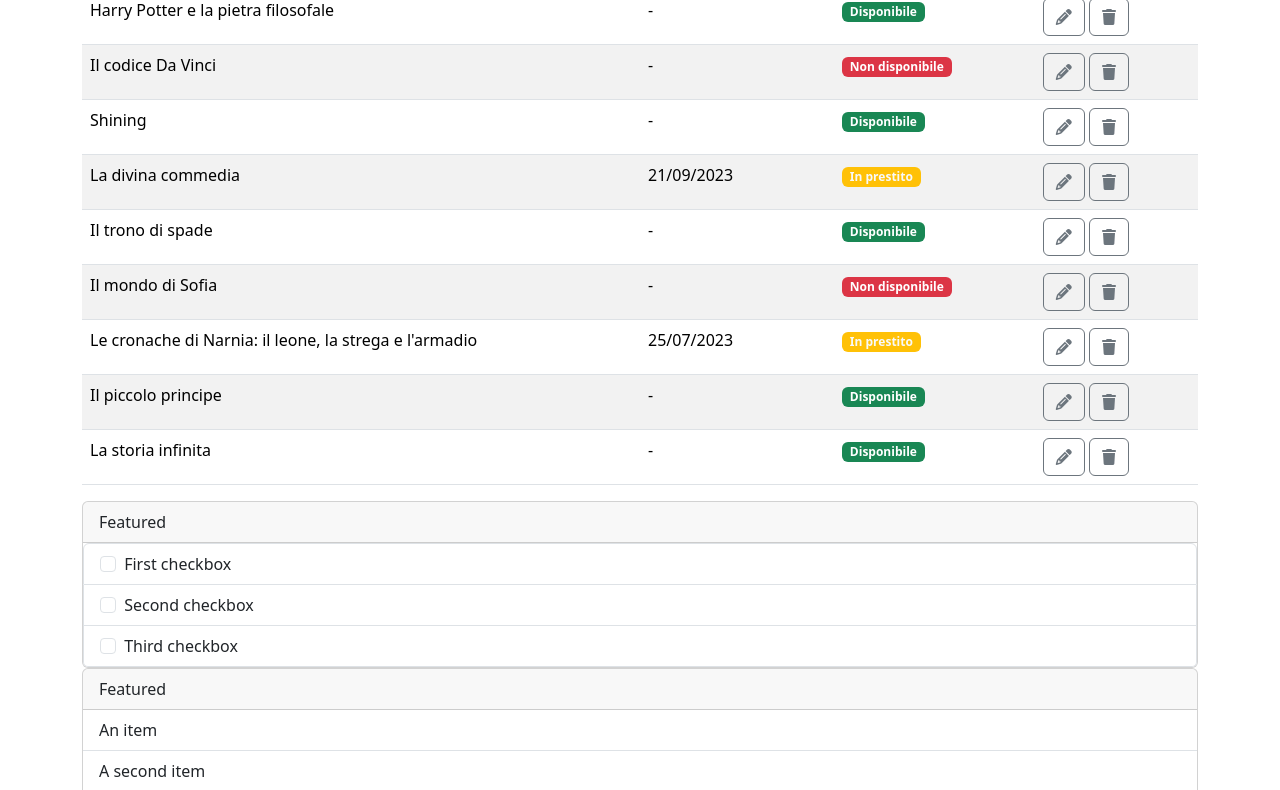
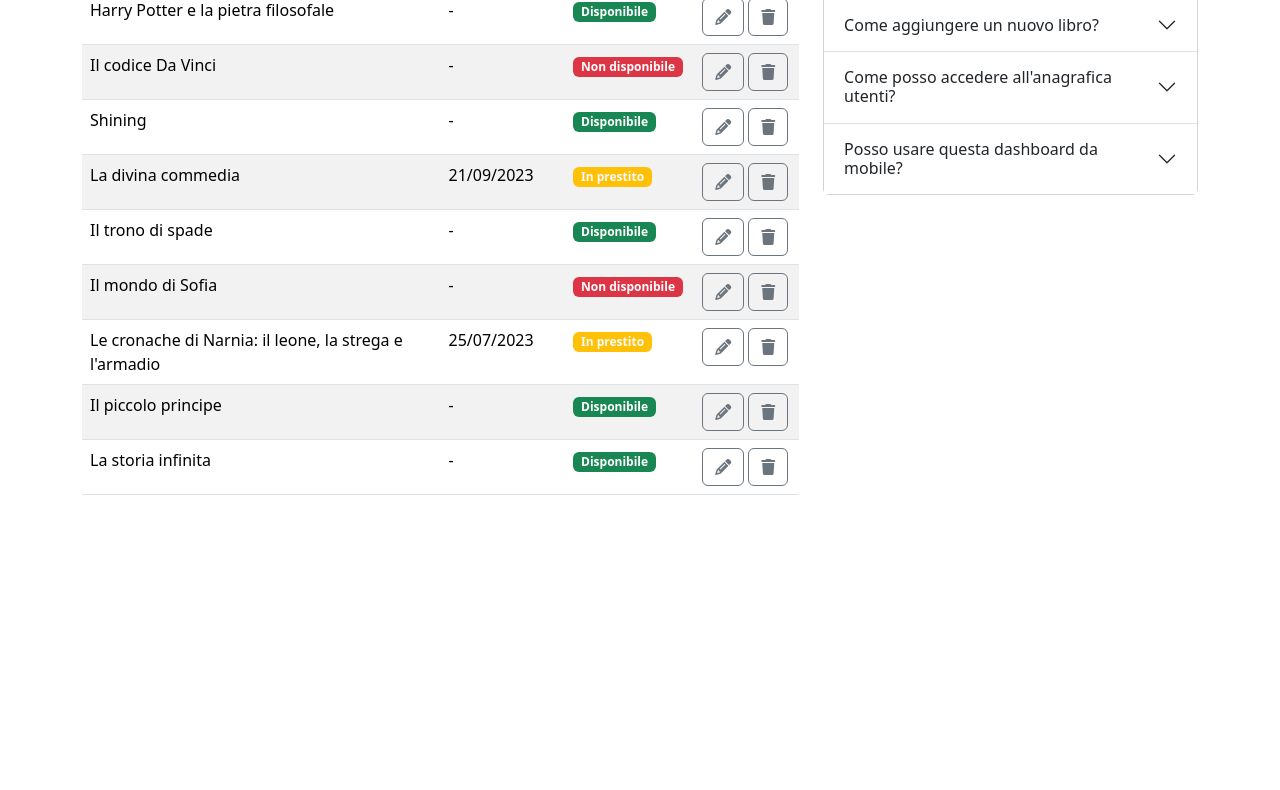
Before and after one commit to luigicaiaffa/html-css-bootstrap-dashboard, a plain HTML site: page index.html in a window 1280 px wide. Shown: the part 416-1206 px from the top of the page. After the commit the page ends 927 px from the top, so only its background shows below. Drawn offline with nearby package versions, Linux system fonts and the light colour scheme.

Commit message:
end bonus section

```diff
--- a/index.html
+++ b/index.html
@@ -90,7 +90,9 @@
     <!-- ! MAIN -->
     <div class="container-md">
       <main>
+        <div class="d-xl-flex gap-4 align-items-baseline">
           <!-- # SECTION TITLE -->
+          <div class="flex-grow-1">
             <div class="d-flex justify-content-between align-items-center my-4">
               <!-- page title -->
               <h1 class="text-secondary">Catalogo Libri</h1>
@@ -101,7 +103,7 @@
             </div>
 
             <!-- # SECTION TABLE -->
-        <div>
+
             <table class="table table-striped">
               <!-- table head -->
               <thead>
@@ -121,7 +123,9 @@
                 <tr>
                   <td>I pilastri della terra</td>
                   <td class="d-none d-md-table-cell">-</td>
-                <td><span class="badge text-bg-success">Disponibile</span></td>
+                  <td>
+                    <span class="badge text-bg-success">Disponibile</span>
+                  </td>
                   <td>
                     <button type="button" class="btn btn-outline-secondary">
                       <i class="fa-solid fa-pencil"></i>
@@ -136,7 +140,9 @@
                 <tr>
                   <td>I promessi sposi</td>
                   <td class="d-none d-md-table-cell">-</td>
-                <td><span class="badge text-bg-success">Disponibile</span></td>
+                  <td>
+                    <span class="badge text-bg-success">Disponibile</span>
+                  </td>
                   <td>
                     <button type="button" class="btn btn-outline-secondary">
                       <i class="fa-solid fa-pencil"></i>
@@ -170,7 +176,9 @@
                 <tr>
                   <td>Harry Potter e la pietra filosofale</td>
                   <td class="d-none d-md-table-cell">-</td>
-                <td><span class="badge text-bg-success">Disponibile</span></td>
+                  <td>
+                    <span class="badge text-bg-success">Disponibile</span>
+                  </td>
                   <td>
                     <button type="button" class="btn btn-outline-secondary">
                       <i class="fa-solid fa-pencil"></i>
@@ -202,7 +210,9 @@
                 <tr>
                   <td>Shining</td>
                   <td class="d-none d-md-table-cell">-</td>
-                <td><span class="badge text-bg-success">Disponibile</span></td>
+                  <td>
+                    <span class="badge text-bg-success">Disponibile</span>
+                  </td>
                   <td>
                     <button type="button" class="btn btn-outline-secondary">
                       <i class="fa-solid fa-pencil"></i>
@@ -236,7 +246,9 @@
                 <tr>
                   <td>Il trono di spade</td>
                   <td class="d-none d-md-table-cell">-</td>
-                <td><span class="badge text-bg-success">Disponibile</span></td>
+                  <td>
+                    <span class="badge text-bg-success">Disponibile</span>
+                  </td>
                   <td>
                     <button type="button" class="btn btn-outline-secondary">
                       <i class="fa-solid fa-pencil"></i>
@@ -266,7 +278,9 @@
 
                 <!-- row 10 -->
                 <tr>
-                <td>Le cronache di Narnia: il leone, la strega e l'armadio</td>
+                  <td>
+                    Le cronache di Narnia: il leone, la strega e l'armadio
+                  </td>
                   <td class="d-none d-md-table-cell">25/07/2023</td>
                   <td>
                     <span class="badge text-bg-warning text-light">
@@ -287,7 +301,9 @@
                 <tr>
                   <td>Il piccolo principe</td>
                   <td class="d-none d-md-table-cell">-</td>
-                <td><span class="badge text-bg-success">Disponibile</span></td>
+                  <td>
+                    <span class="badge text-bg-success">Disponibile</span>
+                  </td>
                   <td>
                     <button type="button" class="btn btn-outline-secondary">
                       <i class="fa-solid fa-pencil"></i>
@@ -302,7 +318,9 @@
                 <tr>
                   <td>La storia infinita</td>
                   <td class="d-none d-md-table-cell">-</td>
-                <td><span class="badge text-bg-success">Disponibile</span></td>
+                  <td>
+                    <span class="badge text-bg-success">Disponibile</span>
+                  </td>
                   <td>
                     <button type="button" class="btn btn-outline-secondary">
                       <i class="fa-solid fa-pencil"></i>
@@ -314,13 +332,14 @@
                 </tr>
               </tbody>
             </table>
+          </div>
 
           <!-- # SECTION ASIDE -->
           <aside>
-            <!-- TODO CARD -->
-            <div class="card">
-              <div class="card-header">Featured</div>
-              <ul class="list-group">
+            <!-- todo card -->
+            <div class="card my-3">
+              <div class="card-header"><h3>Todo</h3></div>
+              <ul class="list-group p-3">
                 <li class="list-group-item">
                   <input
                     class="form-check-input me-1"
@@ -329,7 +348,7 @@
                     id="firstCheckbox"
                   />
                   <label class="form-check-label" for="firstCheckbox"
-                    >First checkbox</label
+                    >Chiamare segreteria</label
                   >
                 </li>
                 <li class="list-group-item">
@@ -340,7 +359,7 @@
                     id="secondCheckbox"
                   />
                   <label class="form-check-label" for="secondCheckbox"
-                    >Second checkbox</label
+                    >Mandare avvisi prestiti scaduti</label
                   >
                 </li>
                 <li class="list-group-item">
@@ -351,20 +370,98 @@
                     id="thirdCheckbox"
                   />
                   <label class="form-check-label" for="thirdCheckbox"
-                    >Third checkbox</label
+                    >Ordinare nuovi libri</label
                   >
                 </li>
               </ul>
             </div>
 
-            <!-- FAQ CARD -->
-            <div class="card">
-              <div class="card-header">Featured</div>
-              <ul class="list-group list-group-flush">
-                <li class="list-group-item">An item</li>
-                <li class="list-group-item">A second item</li>
-                <li class="list-group-item">A third item</li>
-              </ul>
+            <!-- faq card -->
+            <div class="card my-3">
+              <div class="card-header"><h3>F.A.Q.</h3></div>
+              <div class="accordion accordion-flush" id="accordionFlushExample">
+                <div class="accordion-item">
+                  <h2 class="accordion-header">
+                    <button
+                      class="accordion-button collapsed gap-2"
+                      type="button"
+                      data-bs-toggle="collapse"
+                      data-bs-target="#flush-collapseOne"
+                      aria-expanded="false"
+                      aria-controls="flush-collapseOne"
+                    >
+                      Come aggiungere un nuovo libro?
+                    </button>
+                  </h2>
+                  <div
+                    id="flush-collapseOne"
+                    class="accordion-collapse collapse"
+                    data-bs-parent="#accordionFlushExample"
+                  >
+                    <div class="accordion-body">
+                      Lorem ipsum dolor sit amet consectetur adipisicing elit.
+                      Voluptatum sequi quaerat vero quidem nobis totam veniam,
+                      praesentium dolor sed repellendus, commodi iure cum aut
+                      odio? Quaerat maxime laudantium maiores mollitia?
+                    </div>
+                  </div>
+                </div>
+
+                <div class="accordion-item">
+                  <h2 class="accordion-header">
+                    <button
+                      class="accordion-button collapsed gap-2"
+                      type="button"
+                      data-bs-toggle="collapse"
+                      data-bs-target="#flush-collapseTwo"
+                      aria-expanded="false"
+                      aria-controls="flush-collapseTwo"
+                    >
+                      Come posso accedere all'anagrafica utenti?
+                    </button>
+                  </h2>
+                  <div
+                    id="flush-collapseTwo"
+                    class="accordion-collapse collapse"
+                    data-bs-parent="#accordionFlushExample"
+                  >
+                    <div class="accordion-body">
+                      Lorem ipsum dolor sit, amet consectetur adipisicing elit.
+                      Alias eveniet aut voluptate? Laudantium dolores laboriosam
+                      ad, saepe unde nulla perferendis, cumque sunt mollitia
+                      enim expedita rem, iusto nemo est officiis?
+                    </div>
+                  </div>
+                </div>
+
+                <div class="accordion-item">
+                  <h2 class="accordion-header">
+                    <button
+                      class="accordion-button collapsed gap-2"
+                      type="button"
+                      data-bs-toggle="collapse"
+                      data-bs-target="#flush-collapseThree"
+                      aria-expanded="false"
+                      aria-controls="flush-collapseThree"
+                    >
+                      Posso usare questa dashboard da mobile?
+                    </button>
+                  </h2>
+                  <div
+                    id="flush-collapseThree"
+                    class="accordion-collapse collapse"
+                    data-bs-parent="#accordionFlushExample"
+                  >
+                    <div class="accordion-body">
+                      Lorem ipsum dolor sit amet consectetur adipisicing elit.
+                      Odio voluptatum alias aspernatur totam pariatur sint
+                      distinctio ipsam repellendus dolorem, vero quisquam
+                      labore. Sunt qui tempore reprehenderit dicta! Praesentium,
+                      ratione et.
+                    </div>
+                  </div>
+                </div>
+              </div>
             </div>
           </aside>
         </div>
```
Lines whose indentation alone changed are shown as unchanged.
